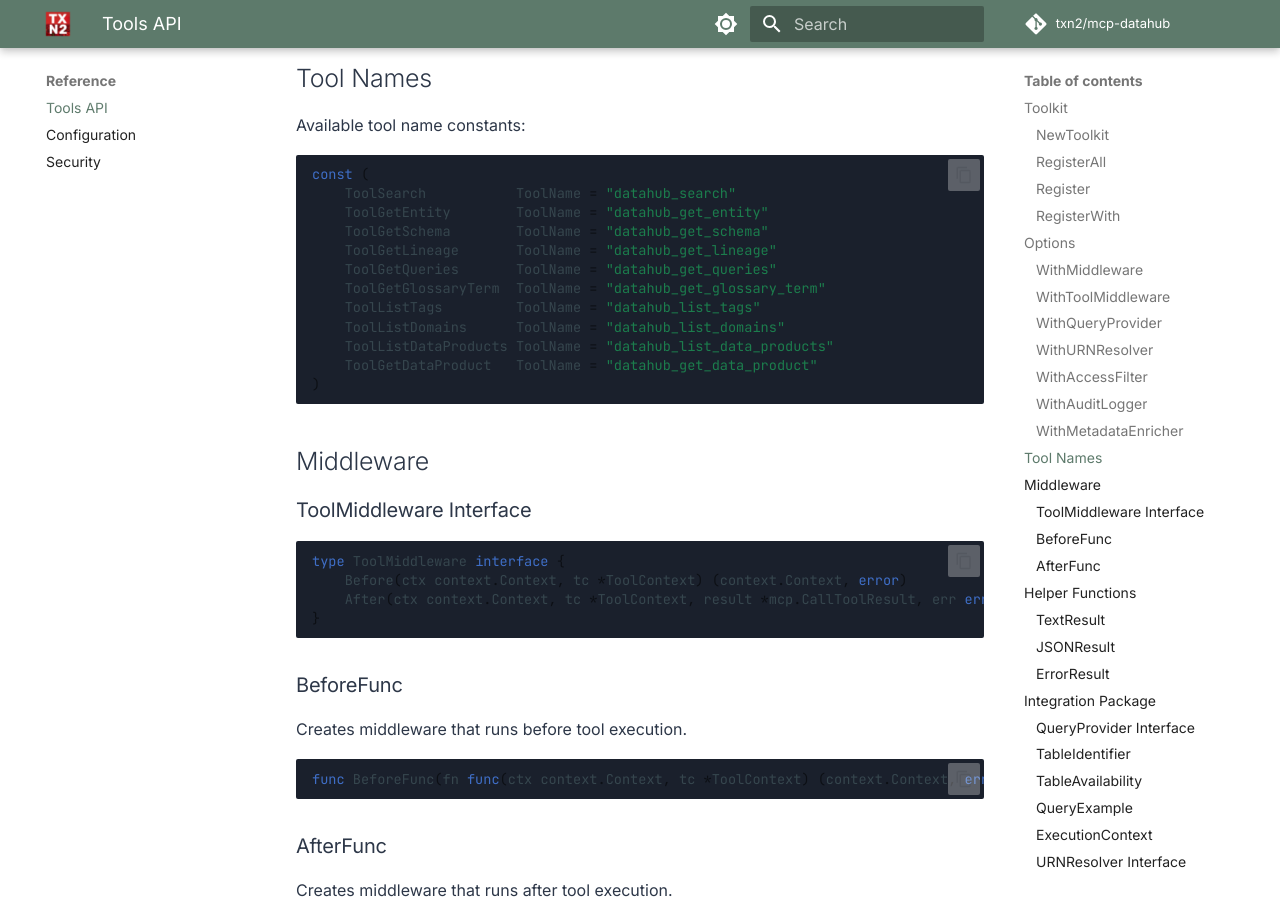
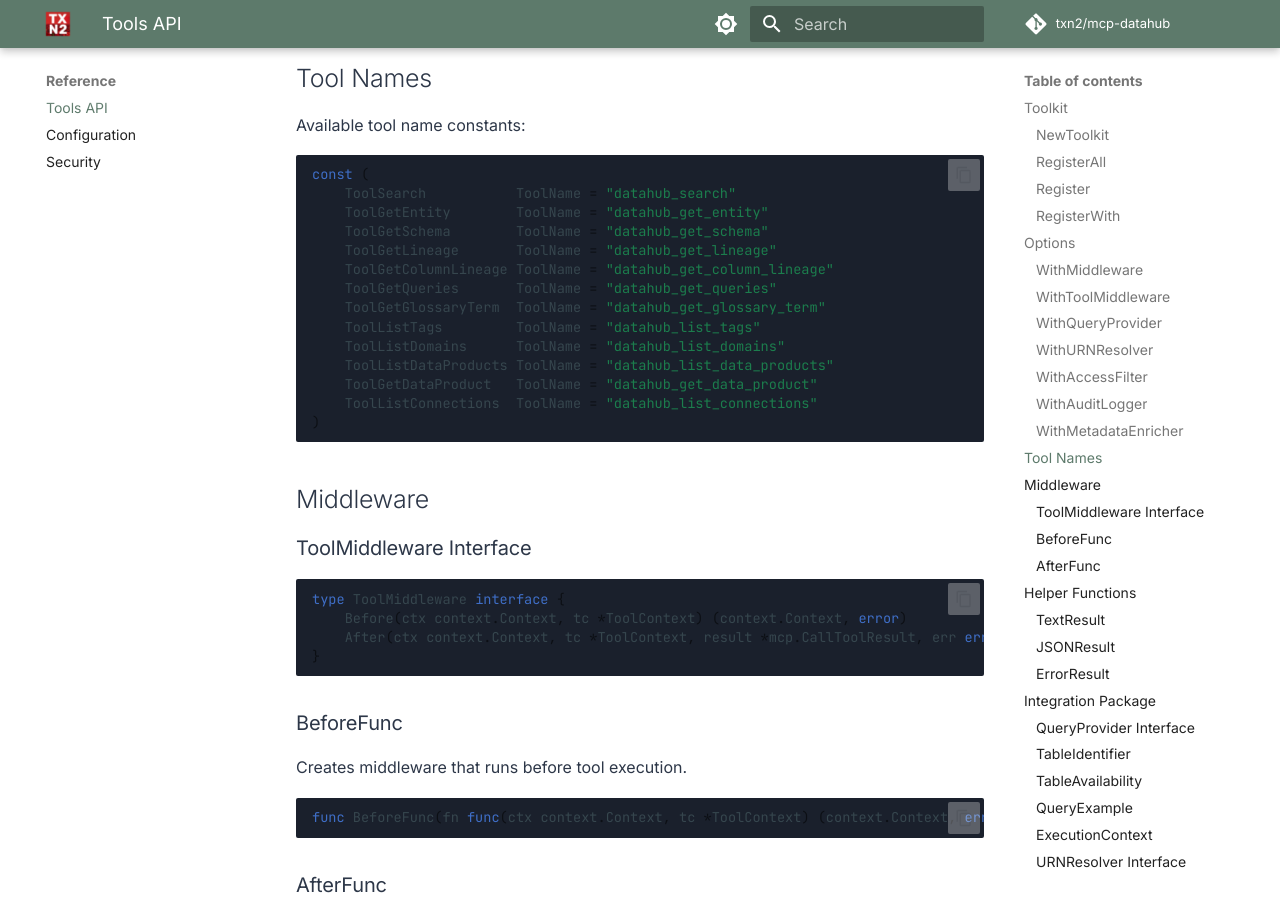
Before and after one commit to txn2/mcp-datahub, an MkDocs documentation site: the page built from docs/reference/tools-api.md, in a window 1280 px wide and 900 px high, scrolled down 2516 px. Built offline with MkDocs 1.6.1 and Material for MkDocs 9.7.7, drawn with Linux system fonts in a browser that asks for light colours; comment, search, counter and statistics services are not loaded; some of the changed text lies outside the part shown.

Commit message:
Document `datahub_list_connections` tool and update API reference with `GetSchemas` batch retrieval and `GetColumnLineage` details

````diff
--- a/docs/reference/tools-api.md
+++ b/docs/reference/tools-api.md
@@ -123,12 +123,14 @@ const (
     ToolGetEntity        ToolName = "datahub_get_entity"
     ToolGetSchema        ToolName = "datahub_get_schema"
     ToolGetLineage       ToolName = "datahub_get_lineage"
+    ToolGetColumnLineage ToolName = "datahub_get_column_lineage"
     ToolGetQueries       ToolName = "datahub_get_queries"
     ToolGetGlossaryTerm  ToolName = "datahub_get_glossary_term"
     ToolListTags         ToolName = "datahub_list_tags"
     ToolListDomains      ToolName = "datahub_list_domains"
     ToolListDataProducts ToolName = "datahub_list_data_products"
     ToolGetDataProduct   ToolName = "datahub_get_data_product"
+    ToolListConnections  ToolName = "datahub_list_connections"
 )
 ```
 
@@ -378,7 +380,9 @@ type Config struct {
 | `Search(ctx, query, entityType, limit, offset)` | Search for entities |
 | `GetEntity(ctx, urn)` | Get entity by URN |
 | `GetSchema(ctx, urn)` | Get dataset schema |
+| `GetSchemas(ctx, urns)` | Get multiple dataset schemas (batch) |
 | `GetLineage(ctx, urn, direction, depth)` | Get entity lineage |
+| `GetColumnLineage(ctx, urn)` | Get column-level lineage mappings |
 | `GetQueries(ctx, urn)` | Get associated queries |
 | `GetGlossaryTerm(ctx, urn)` | Get glossary term details |
 | `ListTags(ctx, filter)` | List tags |
````
